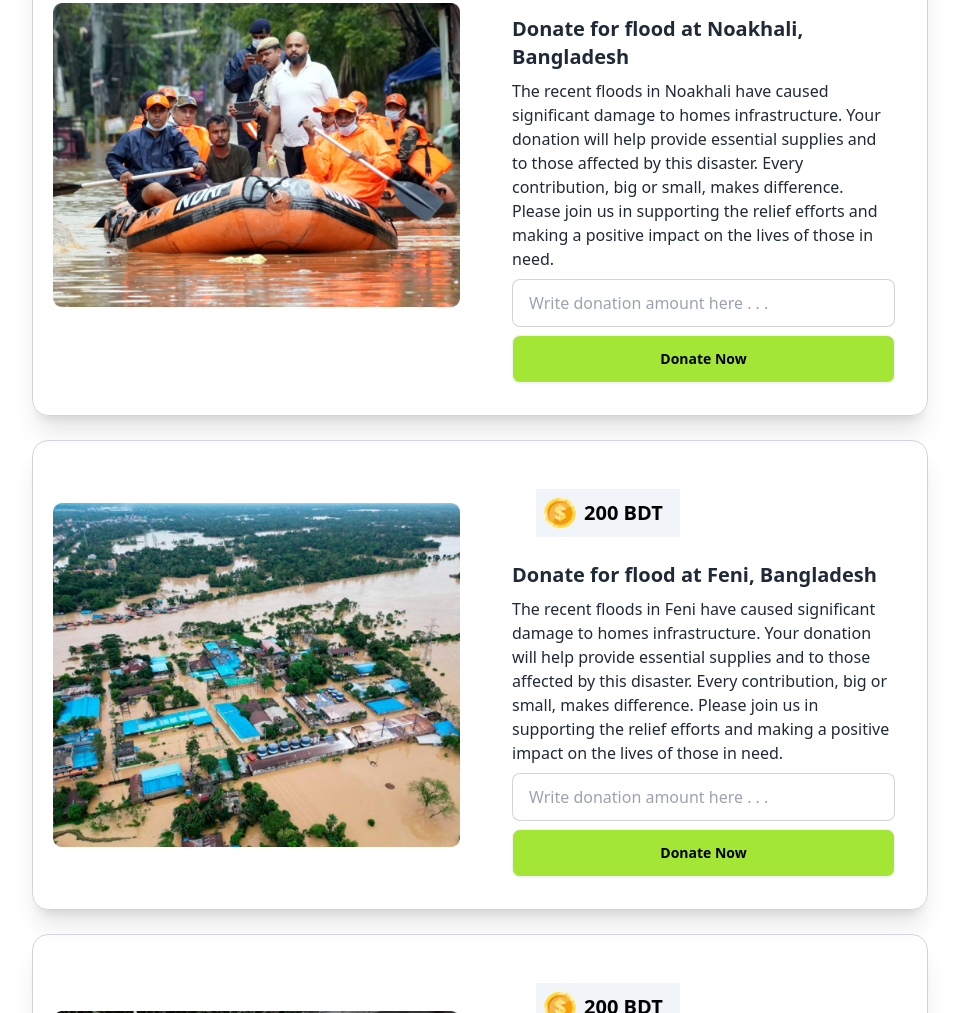
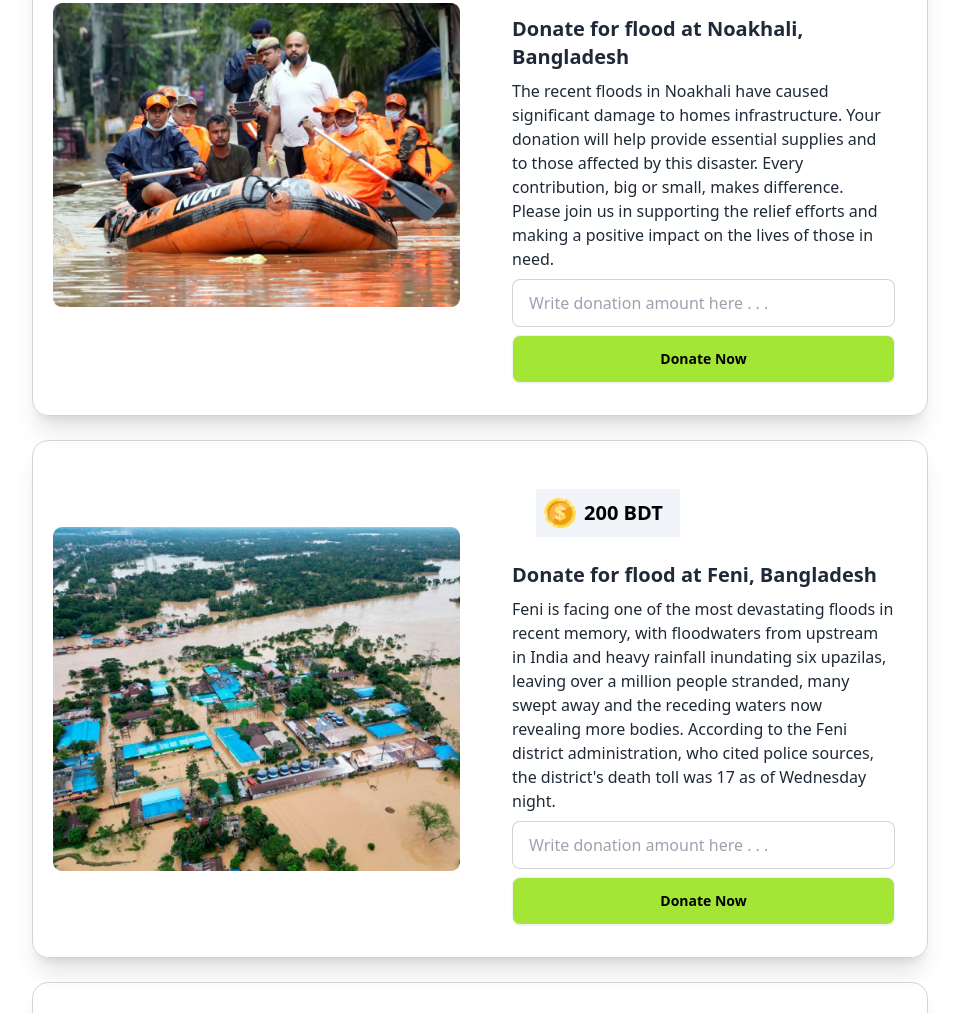
Before and after one commit to AkashSaha01/EDonation, a plain HTML site: page index.html in a window 1280 px wide. Shown: the part 291-1304 px from the top of the page, without its empty margins (160-1119 px from the left). Drawn offline with nearby package versions, Linux system fonts and the light colour scheme.

Commit message:
Feni Paragraph

```diff
--- a/index.html
+++ b/index.html
@@ -166,11 +166,12 @@
             Donate for flood at Feni, Bangladesh
           </h2>
           <p>
-            The recent floods in Feni have caused significant damage to homes
-            infrastructure. Your donation will help provide essential supplies
-            and to those affected by this disaster. Every contribution, big or
-            small, makes difference. Please join us in supporting the relief
-            efforts and making a positive impact on the lives of those in need.
+            Feni is facing one of the most devastating floods in recent memory,
+            with floodwaters from upstream in India and heavy rainfall
+            inundating six upazilas, leaving over a million people stranded,
+            many swept away and the receding waters now revealing more bodies.
+            According to the Feni district administration, who cited police
+            sources, the district's death toll was 17 as of Wednesday night.
           </p>
           <label class="form-control w-full max-w-md">
             <input
```
